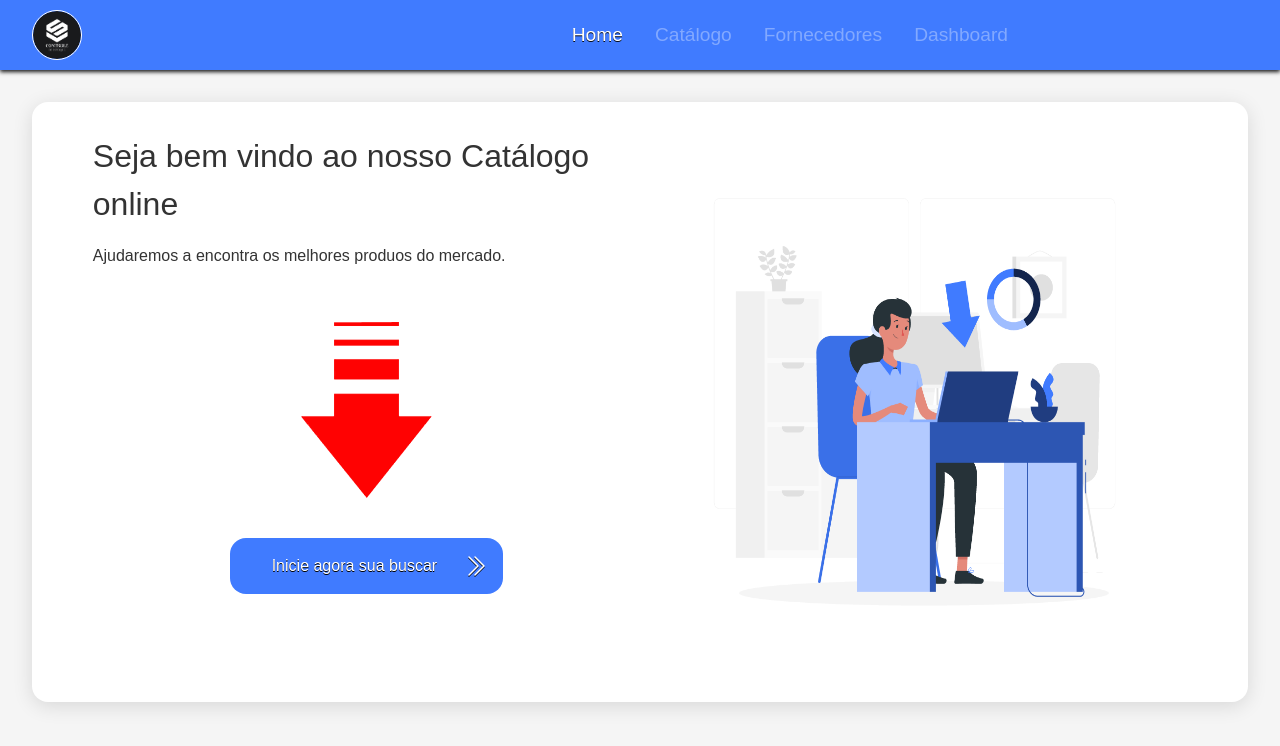
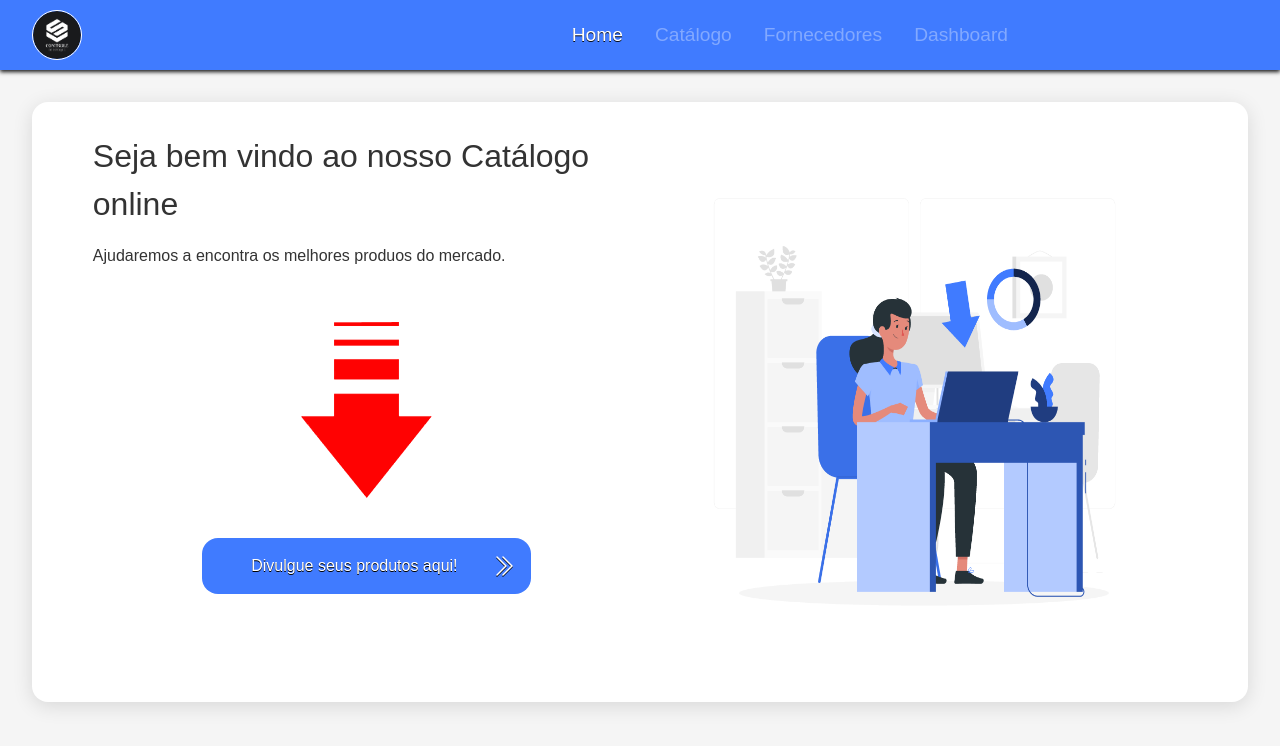
Before and after one commit to cauerg44/stock-management, a React (Vite) app in the folder FrontEnd/EPR-Estoque/: page / in a window 1280 px wide. Shown: the top 746 px of the page. Built offline with nearby package versions, Linux system fonts and the light colour scheme; a web font is replaced by a local one.

Commit message:
Foi alterado o nome no button do home

```diff
--- a/FrontEnd/EPR-Estoque/src/pages/home/home.css
+++ b/FrontEnd/EPR-Estoque/src/pages/home/home.css
@@ -56,7 +56,7 @@ section button {
     display: flex;
     justify-content: space-between;
     align-items: center;
-    width: 50%;
+    width: 60%;
     height: 50%;
     margin: auto;
     padding: 1rem;
@@ -68,7 +68,7 @@ section button {
 }
 
 section button:hover {
-    background: #2E5BFF;
+    background: blue;
 }
 
 section div.button-busca button p {
--- a/FrontEnd/EPR-Estoque/src/pages/home/home.jsx
+++ b/FrontEnd/EPR-Estoque/src/pages/home/home.jsx
@@ -27,12 +27,14 @@ function Home() {
                         </div>
 
                         <div className="button-busca">
+                           <a href="">
                             <button>
-                                <p>Inicie agora sua buscar</p>
+                                <p>Divulgue seus produtos aqui!</p>
                                 <i>
                                     <BsChevronDoubleRight />
                                 </i>
                             </button>
+                           </a>
                         </div>
                     </div>
 
```
